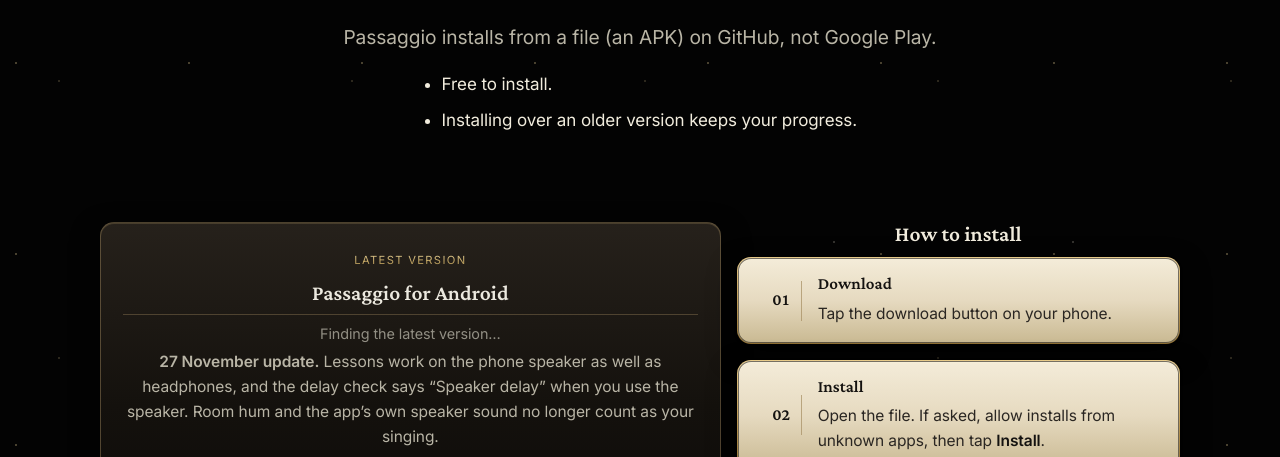
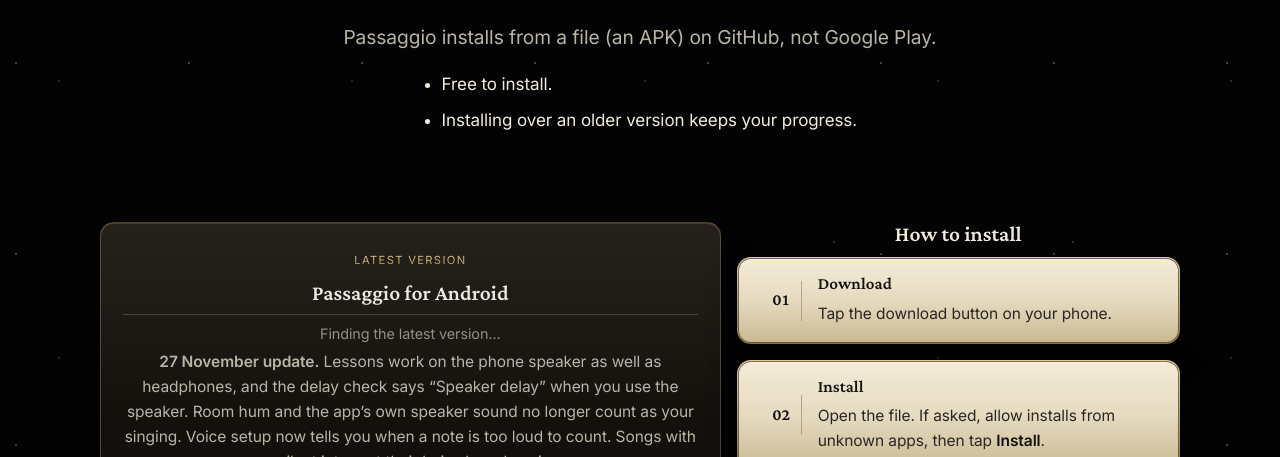
Before and after one commit to marcweiss81/passaggio-web, a plain HTML site: page download.html in a window 1280 px wide. Shown: the part 343-800 px from the top of the page. Drawn offline with Linux system fonts and the light colour scheme; no server answers.

Commit message:
docs(download): the 27 November note covers voice setup and lyrics
Build 475805 adds the too-loud warning in voice setup (app #450) and lyric recognition after a
silent intro (app #449).

Co-Authored-By: Claude Opus 5.5 <noreply@anthropic.com>
Claude-Session: https://claude.ai/code/session_01FuNhq1mM3PkzDrc77CVE9V

```diff
--- a/download.html
+++ b/download.html
@@ -54,7 +54,7 @@
       <span class="num">Latest version</span>
       <h3>Passaggio for Android</h3>
       <p id="apk-meta" class="meta">Finding the latest version…</p>
-      <p><strong>27 November update.</strong> Lessons work on the phone speaker as well as headphones, and the delay check says “Speaker delay” when you use the speaker. Room hum and the app’s own speaker sound no longer count as your singing.</p>
+      <p><strong>27 November update.</strong> Lessons work on the phone speaker as well as headphones, and the delay check says “Speaker delay” when you use the speaker. Room hum and the app’s own speaker sound no longer count as your singing. Voice setup now tells you when a note is too loud to count. Songs with a silent intro get their lyrics heard again.</p>
       <div class="btn-row">
         <a class="btn btn--primary" id="apk-link" href="https://github.com/marcweiss81/passaggio-releases/releases/latest" rel="noopener">Download latest APK</a>
         <a class="btn secondary" href="https://github.com/marcweiss81/passaggio-releases/releases" rel="noopener">All versions on GitHub ↗</a>
```
Also changed, not shown: pages/download.html (+1 -1 lines).
